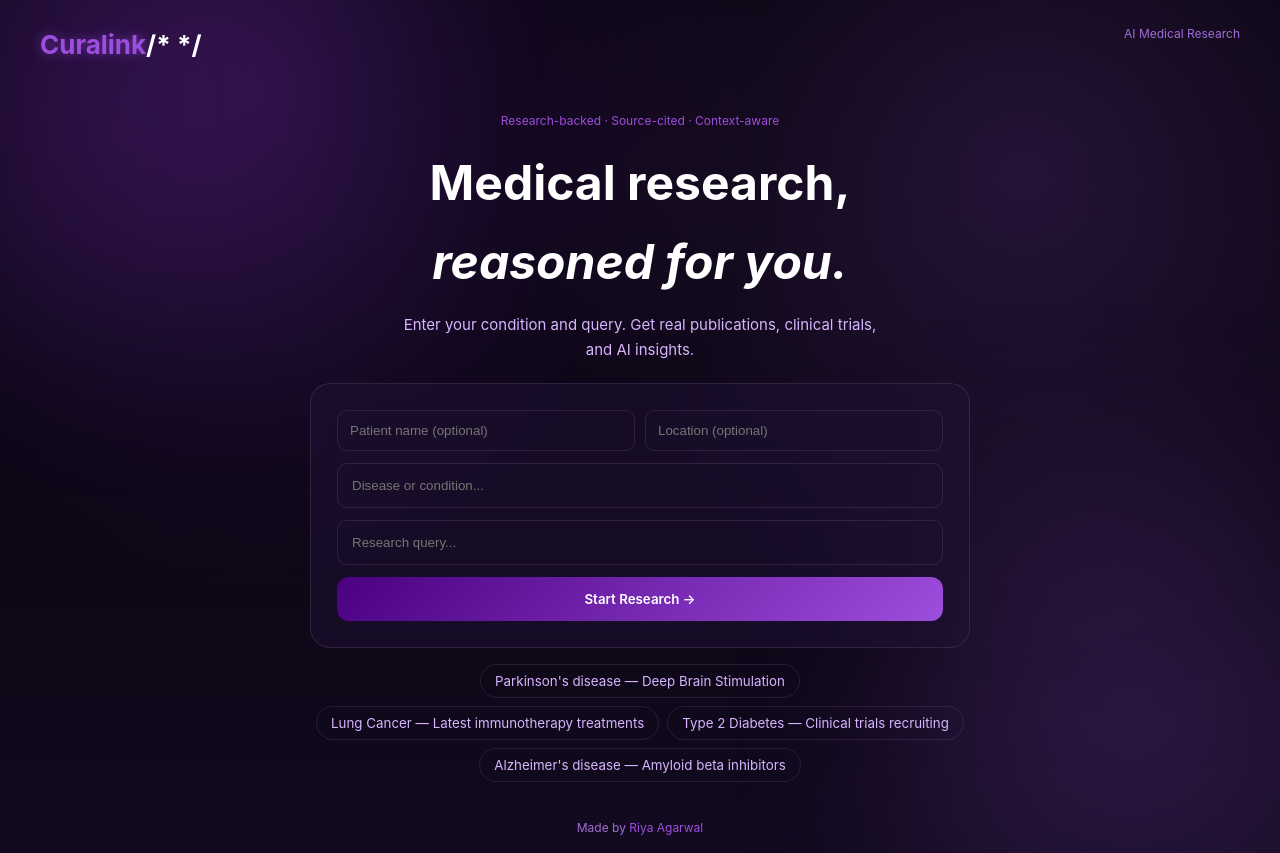
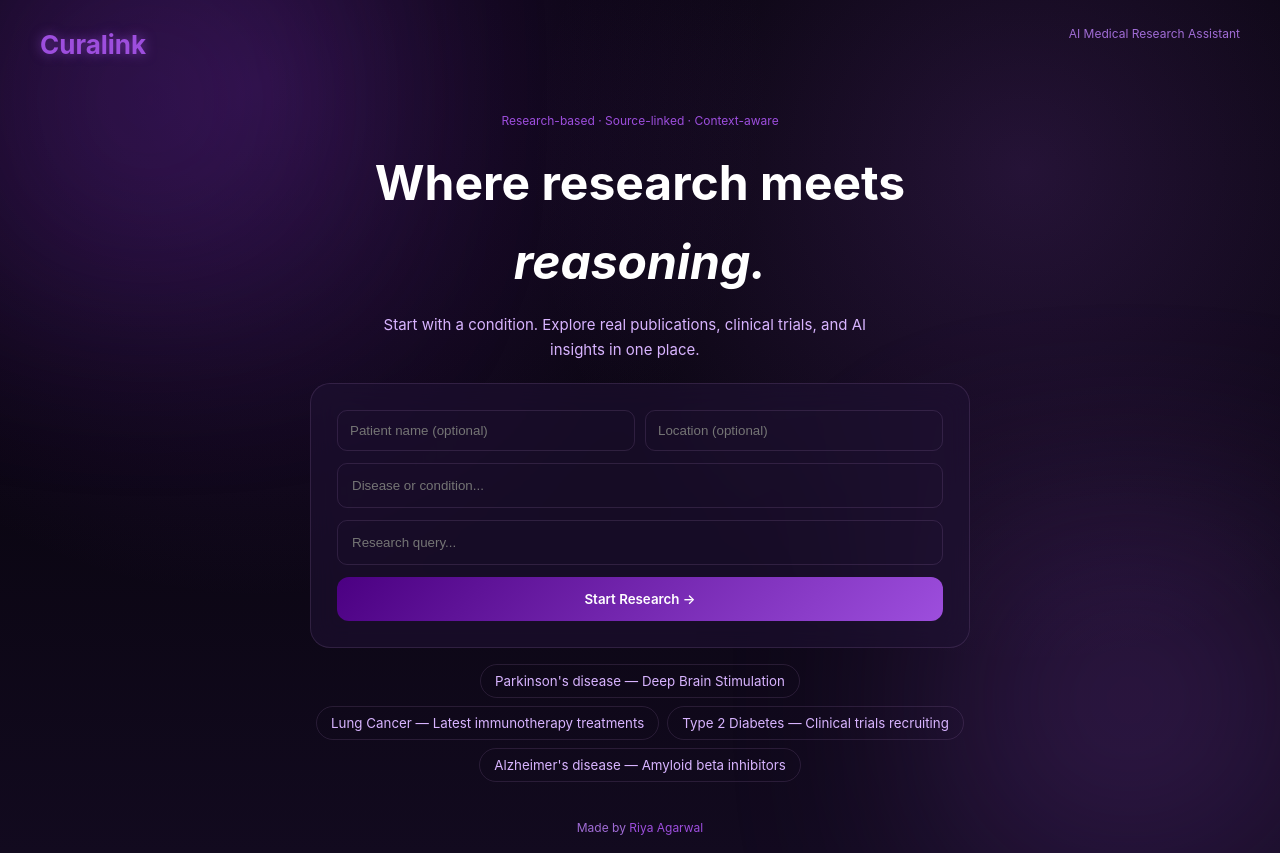
Before and after one commit to RiyaAgarwal0101/curalink, a React (Vite) app in the folder client/: page / in a window 1280 px wide. Built offline with nearby package versions, Linux system fonts and the light colour scheme; no server answers.

Commit message:
Update LandingPage.jsx

```diff
--- a/client/src/pages/LandingPage.jsx
+++ b/client/src/pages/LandingPage.jsx
@@ -65,9 +65,8 @@ export default function LandingPage() {
       <nav className={styles.nav}>
         <div className={styles.logo}>
           <span className={styles.logoAccent}>Curalink</span>
-          /* {/* <span className={styles.logoWhite}>link</span> */} */
         </div>
-        <div className={styles.navTag}>AI Medical Research</div>
+        <div className={styles.navTag}>AI Medical Research Assistant</div>
       </nav>
 
       {/* Main */}
@@ -77,13 +76,13 @@ export default function LandingPage() {
 
           {/* Hero */}
           <div className={styles.hero}>
-            <div className={styles.badge}>Research-backed · Source-cited · Context-aware</div>
+            <div className={styles.badge}>Research-based · Source-linked · Context-aware</div>
             <h1 className={styles.headline}>
-              Medical research,<br />
-              <em>reasoned for you.</em>
+              Where research meets <br />
+              <em>reasoning.</em>
             </h1>
             <p className={styles.sub}>
-              Enter your condition and query. Get real publications, clinical trials, and AI insights.
+              Start with a condition. Explore real publications, clinical trials, and AI insights in one place.
             </p>
           </div>
 
```
